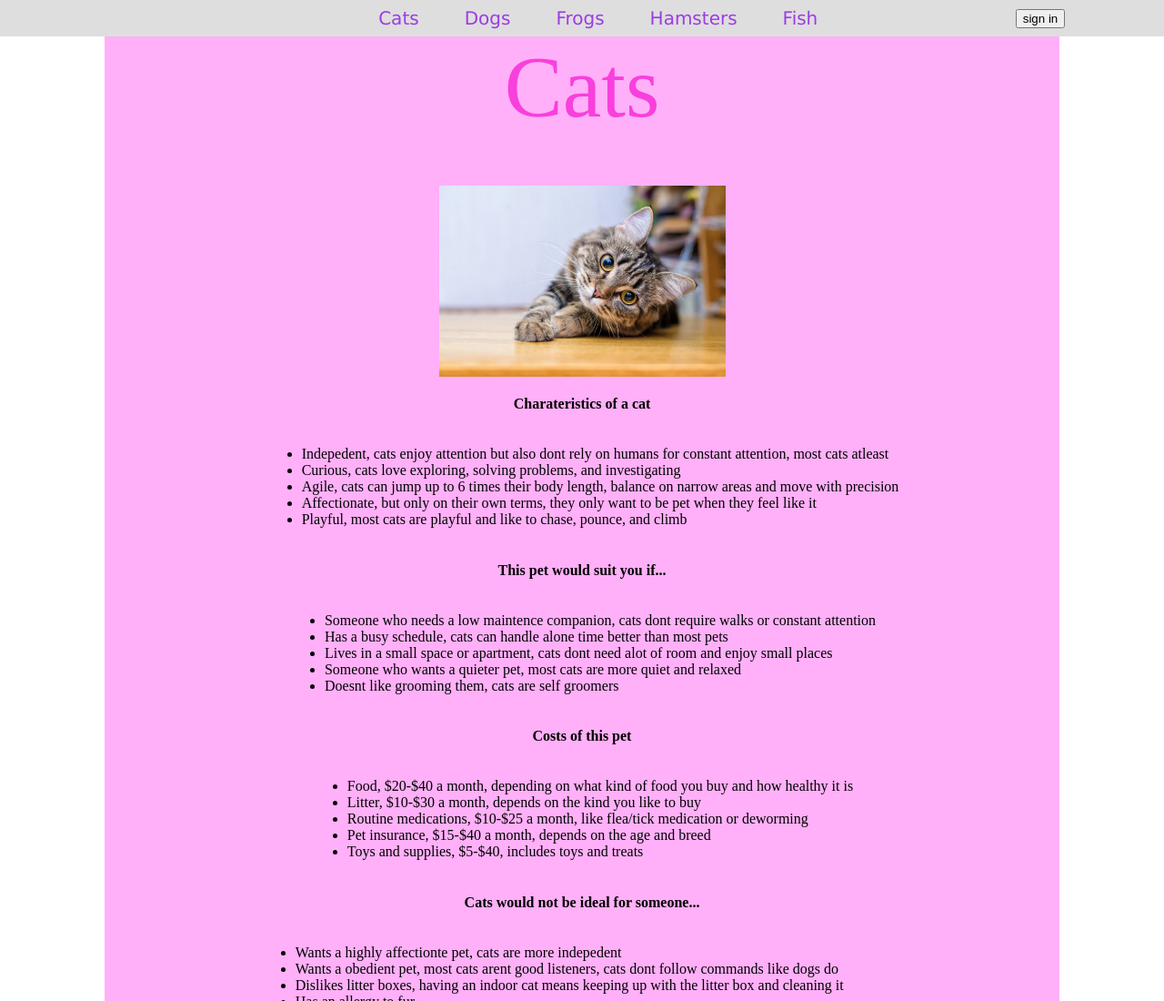
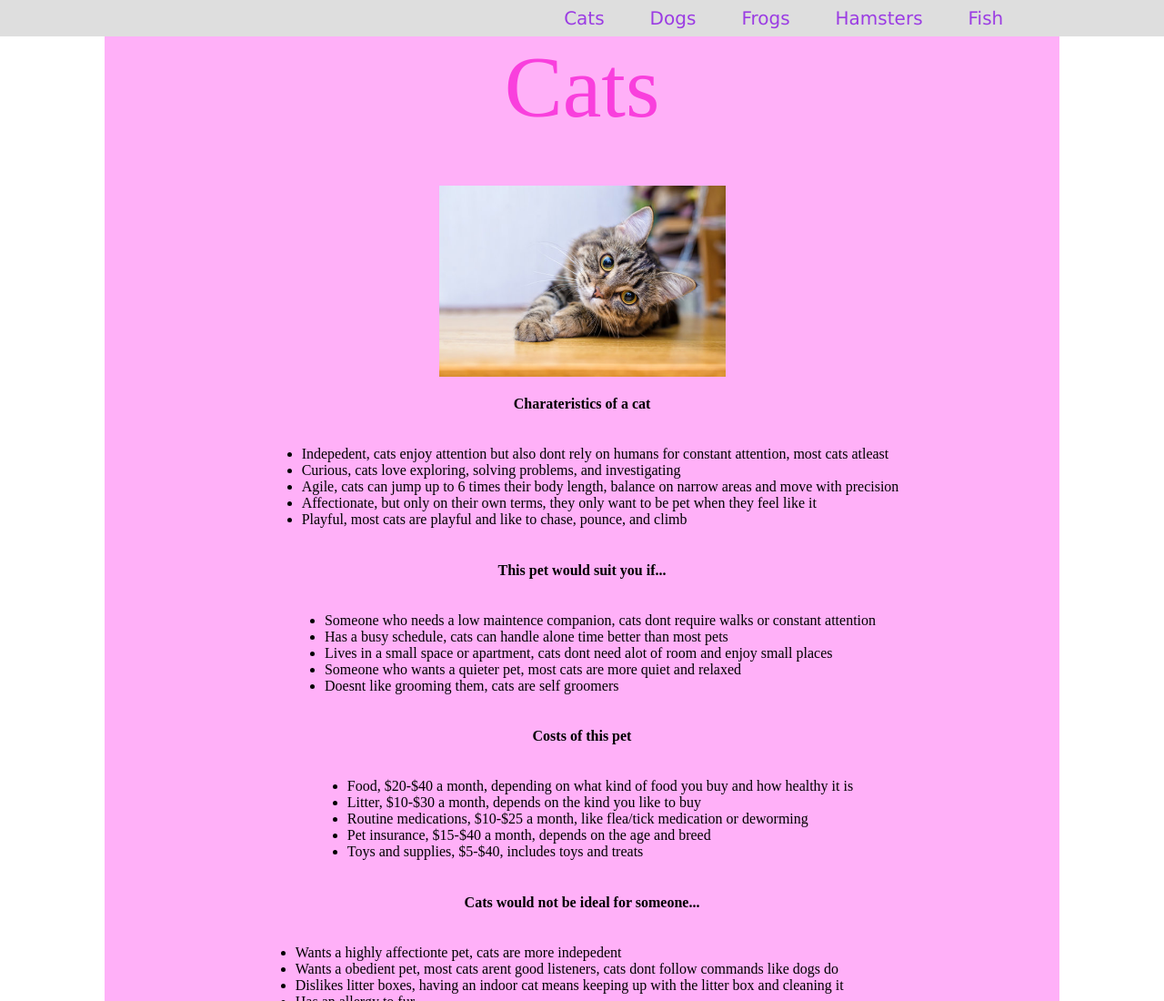
Before and after one commit to Auburritolikesburritos/SE-1400, a plain HTML site: page milestone6/cats.html in a window 1280 px wide. Shown: the top 1100 px of the page at 91% size. Drawn offline with Linux system fonts and the light colour scheme.

Commit message:
finished i think

```diff
--- a/milestone6/cats.html
+++ b/milestone6/cats.html
@@ -21,7 +21,6 @@
                     <li><a href="hamsters.html">Hamsters</a></li>
                     <li><a href="fish.html">Fish</a></li>
                 </ul>
-                <button type="button">sign in</button>
             </nav>
         </header>
         <div class="content">
```
Also changed, not shown: milestone6/dogs.html (+0 -1 lines), milestone6/fish.html (+0 -1 lines), milestone6/frogs.html (+0 -1 lines), milestone6/hamsters.html (+0 -1 lines).
